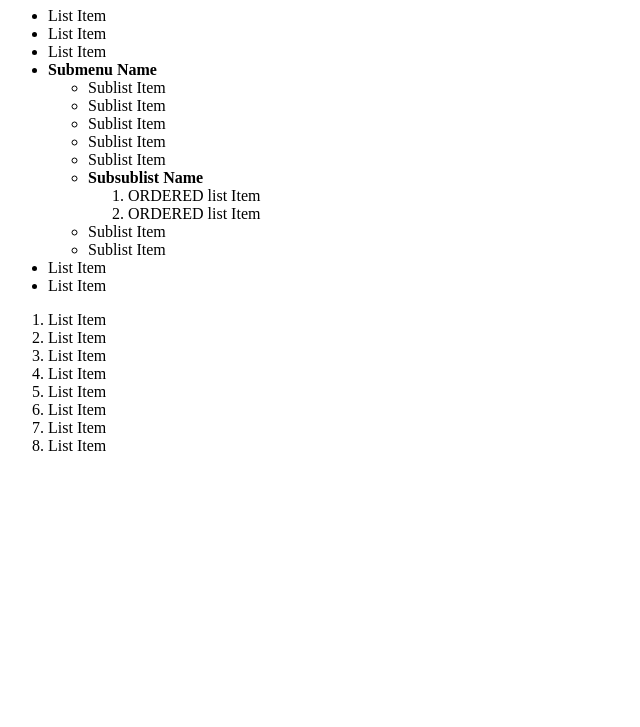
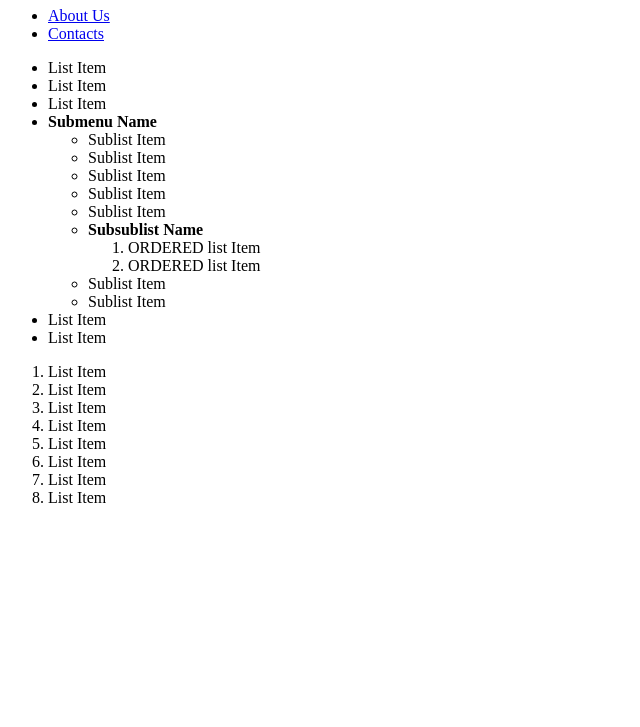
Before and after one commit to Vasy12/fe_html, a plain HTML site: page index.html in a window 1280 px wide. Shown: the part 73-800 px from the top of the page, without its empty margins (0-640 px from the left). Drawn offline with Linux system fonts and the light colour scheme.

Commit message:
Create: list nav

```diff
--- a/index.html
+++ b/index.html
@@ -7,6 +7,20 @@
     </head>
     <body>
         <h1>Main Page Heading</h1>
+
+        <nav>
+
+            <ul>
+                <li>
+                    <a href="./pages/about.html">About Us</a>
+                </li>
+                <li>
+                    <a href="./pages/contacts.html">Contacts</a>
+                </li>
+            </ul>
+
+        </nav>
+
 
         <!--        UNORDERED LIST    -->
         <ul>
```
